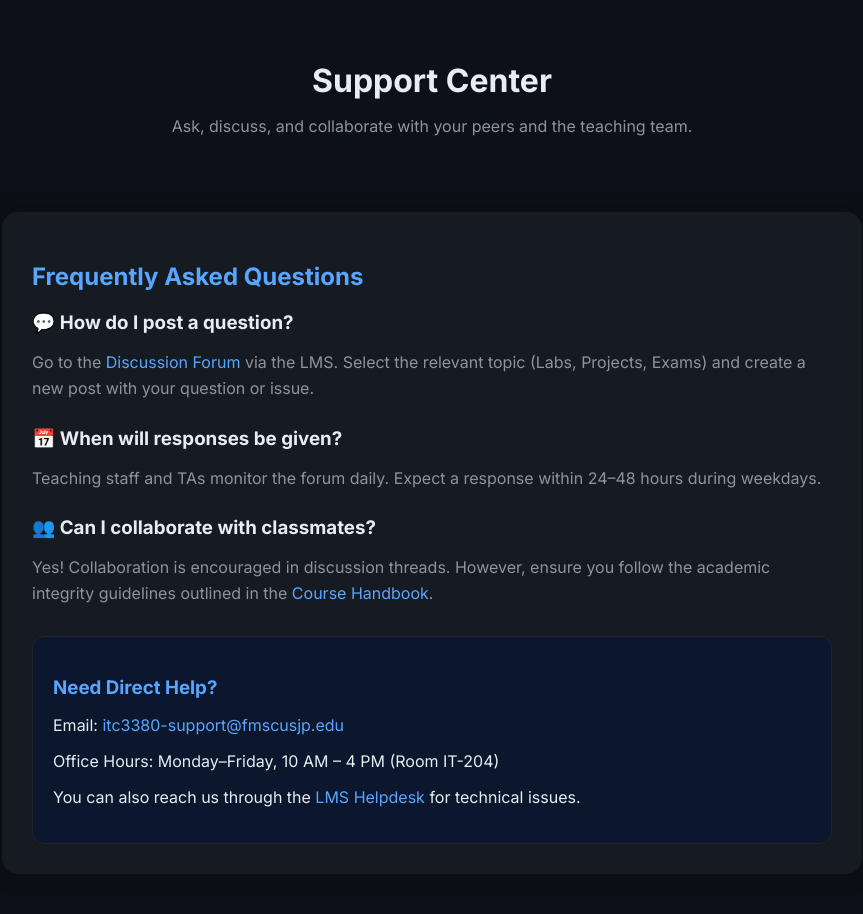
After one commit to crpeiris/deplydemoranil, a Django app: page /support in a window 1280 px wide. The commit adds this page. Shown: the whole page, without its empty margins (208-1071 px from the left). Run offline with Django 5.2, Linux system fonts and the light colour scheme.

Commit message:
Updated Support

```diff
--- /dev/null
+++ b/info_app/templates/info_app/support.html
@@ -0,0 +1,102 @@
+<!DOCTYPE html>
+<html lang="en">
+<head>
+  <meta charset="UTF-8" />
+  <meta name="viewport" content="width=device-width, initial-scale=1.0" />
+  <title>ITC3380 Support | IT@FMSCUSJP - 2025 Batch</title>
+  <link href="https://fonts.googleapis.com/css2?family=Inter:wght@400;600;700&display=swap" rel="stylesheet">
+  <style>
+    body {
+      font-family: 'Inter', sans-serif;
+      background-color: #0d1117;
+      color: #e6edf3;
+      margin: 0;
+      padding: 0;
+    }
+    header {
+      text-align: center;
+      padding: 40px 20px 20px;
+    }
+    header h1 {
+      font-size: 2rem;
+      margin-bottom: 10px;
+    }
+    header p {
+      color: #8b949e;
+    }
+    .support-container {
+      max-width: 800px;
+      margin: 40px auto;
+      background: #161b22;
+      border-radius: 16px;
+      padding: 30px;
+      box-shadow: 0 0 20px rgba(0,0,0,0.4);
+    }
+    .support-container h2 {
+      color: #58a6ff;
+      margin-bottom: 20px;
+    }
+    .faq {
+      margin-bottom: 25px;
+    }
+    .faq h3 {
+      margin-bottom: 8px;
+      color: #e6edf3;
+    }
+    .faq p {
+      color: #8b949e;
+      line-height: 1.6;
+    }
+    .contact-box {
+      margin-top: 30px;
+      padding: 20px;
+      border-radius: 12px;
+      background: #0c162d;
+      border: 1px solid #21262d;
+    }
+    .contact-box h3 {
+      margin-bottom: 10px;
+      color: #58a6ff;
+    }
+    a {
+      color: #58a6ff;
+      text-decoration: none;
+    }
+    a:hover {
+      text-decoration: underline;
+    }
+  </style>
+</head>
+<body>
+  <header>
+    <h1>Support Center</h1>
+    <p>Ask, discuss, and collaborate with your peers and the teaching team.</p>
+  </header>
+
+  <section class="support-container">
+    <h2>Frequently Asked Questions</h2>
+
+    <div class="faq">
+      <h3>💬 How do I post a question?</h3>
+      <p>Go to the <a href="#">Discussion Forum</a> via the LMS. Select the relevant topic (Labs, Projects, Exams) and create a new post with your question or issue.</p>
+    </div>
+
+    <div class="faq">
+      <h3>📅 When will responses be given?</h3>
+      <p>Teaching staff and TAs monitor the forum daily. Expect a response within 24–48 hours during weekdays.</p>
+    </div>
+
+    <div class="faq">
+      <h3>👥 Can I collaborate with classmates?</h3>
+      <p>Yes! Collaboration is encouraged in discussion threads. However, ensure you follow the academic integrity guidelines outlined in the <a href="#">Course Handbook</a>.</p>
+    </div>
+
+    <div class="contact-box">
+      <h3>Need Direct Help?</h3>
+      <p>Email: <a href="mailto:itc3380-support@fmscusjp.edu">itc3380-support@fmscusjp.edu</a></p>
+      <p>Office Hours: Monday–Friday, 10 AM – 4 PM (Room IT-204)</p>
+      <p>You can also reach us through the <a href="#">LMS Helpdesk</a> for technical issues.</p>
+    </div>
+  </section>
+</body>
+</html>
--- a/info_app/urls.py
+++ b/info_app/urls.py
@@ -4,4 +4,5 @@ from . import views
 
 urlpatterns = [
     path('', views.welcome , name='welcome' ),
+    path('support', views.support , name='support' ),
 ]
--- a/info_app/views.py
+++ b/info_app/views.py
@@ -3,3 +3,6 @@ from django.shortcuts import render
 # Create your views here.
 def welcome(request):
     return render(request, 'info_app/welcome.html')
+
+def support(request):
+    return render(request, 'info_app/support.html')
```
Also changed, not shown: info_app/templates/info_app/welcome.html (+32 -9 lines).
